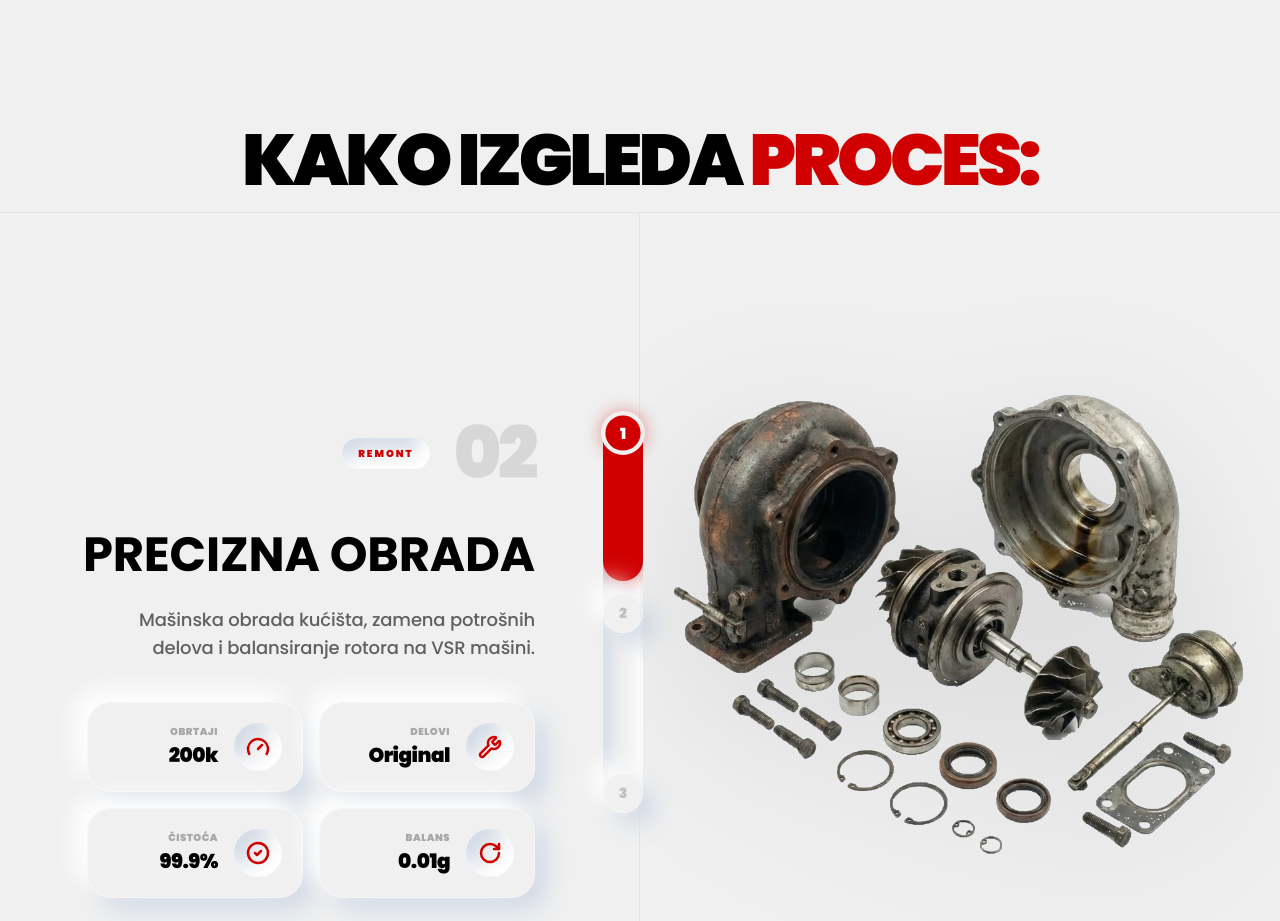
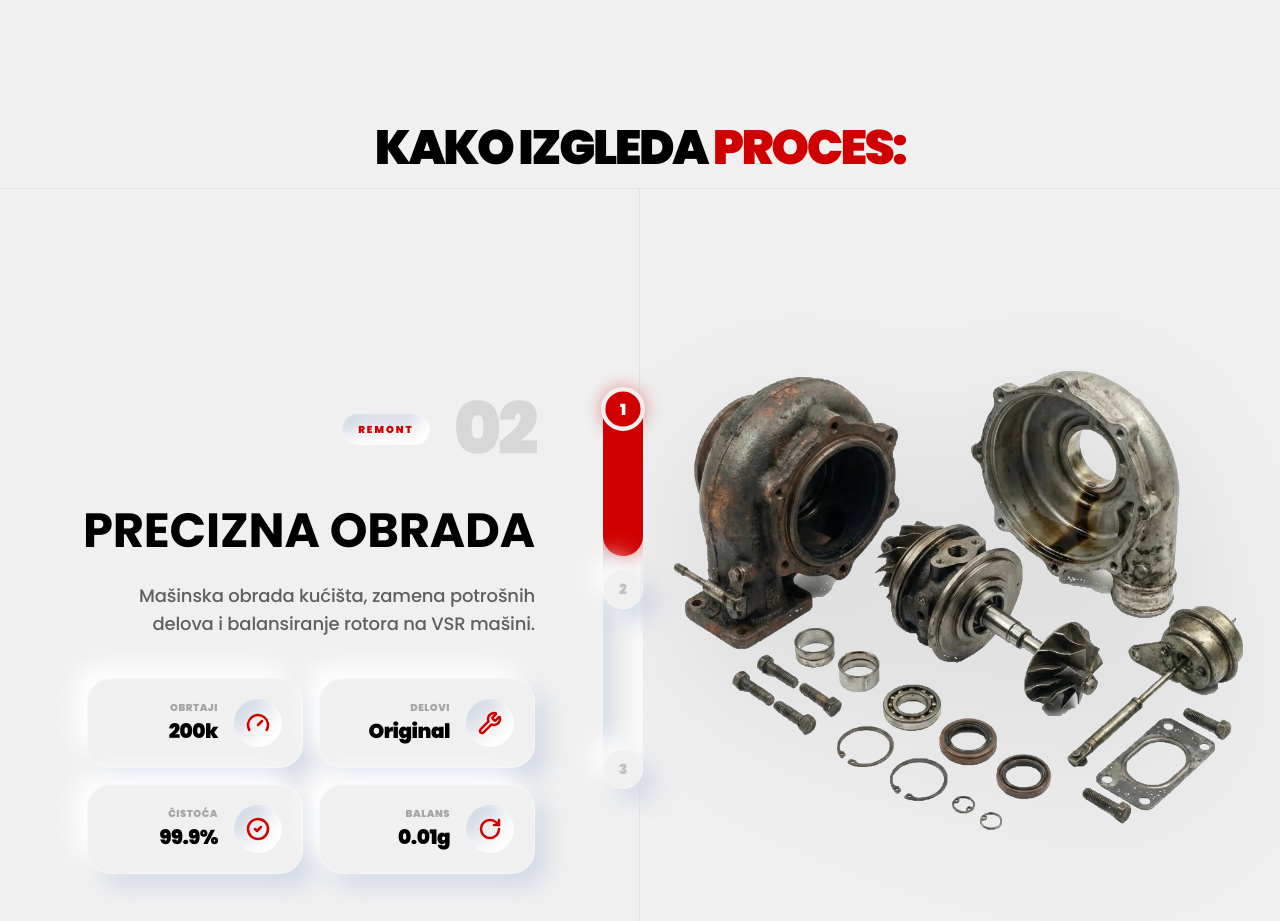
Before and after one commit to omgluka/turboservis-novi-sad, a Next.js app: page / in a window 1280 px wide. Shown: the part 2220-3141 px from the top of the page. Built offline with nearby package versions, Linux system fonts and the light colour scheme.

Commit message:
Sync process headline size with FAQ headline

```diff
--- a/app/page.tsx
+++ b/app/page.tsx
@@ -207,7 +207,7 @@ export default function Home() {
         {/* ==================== PROCESS SECTION ==================== */}
         <section className="pt-20 pb-0 px-6">
           <div className="max-w-[80rem] mx-auto text-center">
-            <h2 className="text-4xl sm:text-5xl lg:text-7xl font-black tracking-tighter mb-4 text-black uppercase">
+            <h2 className="text-4xl sm:text-5xl font-black tracking-tighter mb-4 text-black uppercase">
               Kako izgleda <span className="text-[#d00000]">proces:</span>
             </h2>
           </div>
```
